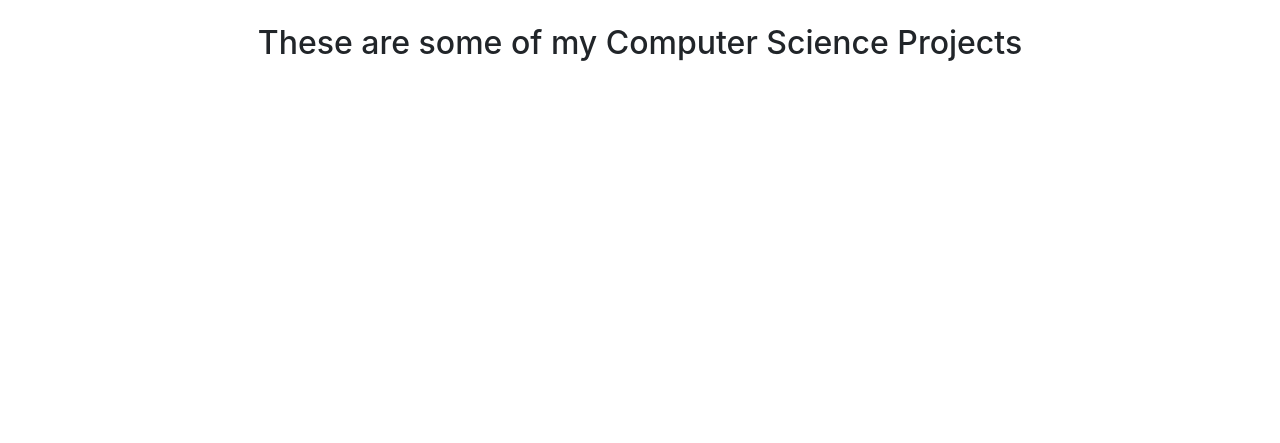
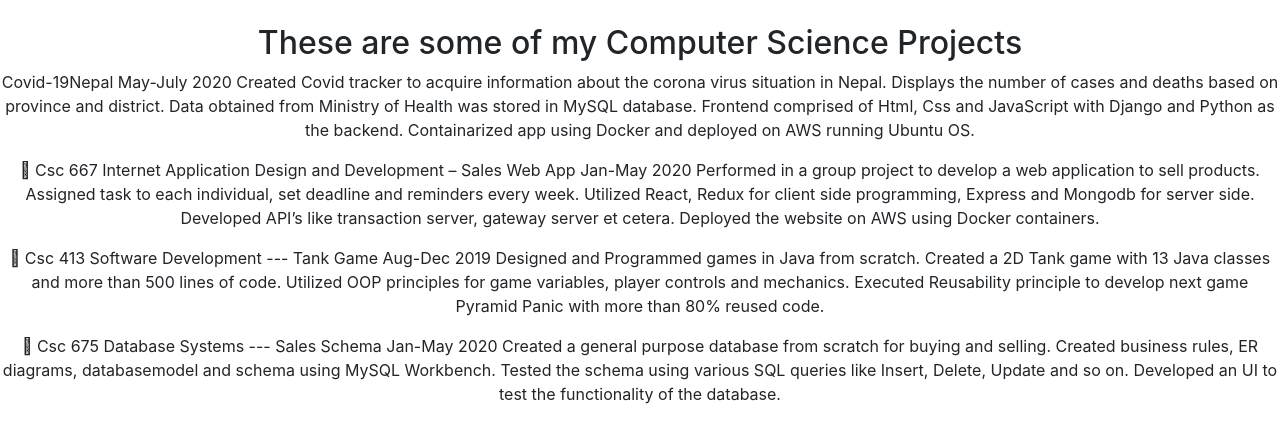
Before and after one commit to dipendrabharati/Django-website, a Django app: page /myresume/projects/ in a window 1280 px wide. Shown: the part 60-503 px from the top of the page. Run offline with Django 3.2, Linux system fonts and the light colour scheme; some libraries are stand-ins or nearby versions.

Commit message:
Filling up the resumes

```diff
--- a/mywebsite/myresume/templates/myresume/education.html
+++ b/mywebsite/myresume/templates/myresume/education.html
@@ -7,8 +7,8 @@
     <center><h2> Detail Information About My education </h2>
        <ul>
          <li> <h3>Bachelor of Computer Science   San Francisco State University     Aug 2018 - May 2020     </h3> </li>
-         <li><h3>Associate of Arts              Contra Costa College               Jan 2016 - May 2018     </h3> </li>
-       <li> <h3>Transfer                       East Central University            Aug 2015 - Dec 2015     </h3> </li>
+         <li><h3>Associate of Arts               Contra Costa College               Jan 2016 - May 2018     </h3> </li>
+       <li> <h3>Transfer                         East Central University            Aug 2015 - Dec 2015     </h3> </li>
        </ul>
     </center>
 </head>
--- a/mywebsite/myresume/templates/myresume/goals.html
+++ b/mywebsite/myresume/templates/myresume/goals.html
@@ -5,7 +5,7 @@
     <title>Goals</title>
     {% include 'myresume/navbar.html' %}
     <center>
-    <h2> These are my short-term and longterm goals</h2>
+    <h2> UI Developer</h2>
     </center>
 </head>
 <body>
--- a/mywebsite/myresume/templates/myresume/projects.html
+++ b/mywebsite/myresume/templates/myresume/projects.html
@@ -4,7 +4,32 @@
     <meta charset="UTF-8">
     <title>Project Work</title>
     {% include 'myresume/navbar.html' %}
-    <center> <h2>These are some of my Computer Science Projects</h2> </center>
+    <center> <h2>These are some of my Computer Science Projects</h2>
+    <p>Covid-19Nepal May-July 2020
+        Created Covid tracker to acquire information about the corona virus situation in Nepal.
+        Displays the number of cases and deaths based on province and district.
+        Data obtained from Ministry of Health was stored in MySQL database.
+        Frontend comprised of Html, Css and JavaScript with Django and Python as the backend.
+        Containarized app using Docker and deployed on AWS running Ubuntu OS.</p>
+
+     <p>  Csc 667 Internet Application Design and Development – Sales Web App Jan-May 2020
+        Performed in a group project to develop a web application to sell products.
+        Assigned task to each individual, set deadline and reminders every week.
+        Utilized React, Redux for client side programming, Express and Mongodb for server side.
+        Developed API’s like transaction server, gateway server et cetera.
+        Deployed the website on AWS using Docker containers.</p>
+
+       <p>  Csc 413 Software Development --- Tank Game Aug-Dec 2019
+        Designed and Programmed games in Java from scratch.
+        Created a 2D Tank game with 13 Java classes and more than 500 lines of code.
+        Utilized OOP principles for game variables, player controls and mechanics.
+        Executed Reusability principle to develop next game Pyramid Panic with more than 80% reused code. </p>
+
+        <p>  Csc 675 Database Systems --- Sales Schema Jan-May 2020
+        Created a general purpose database from scratch for buying and selling.
+        Created business rules, ER diagrams, databasemodel and schema using MySQL Workbench.
+        Tested the schema using various SQL queries like Insert, Delete, Update and so on.
+        Developed an UI to test the functionality of the database.</p></center>
 </head>
 <body>
 
```
Also changed, not shown: mywebsite/myresume/templates/myresume/experience.html (+13 -1 lines), 1 other file.
